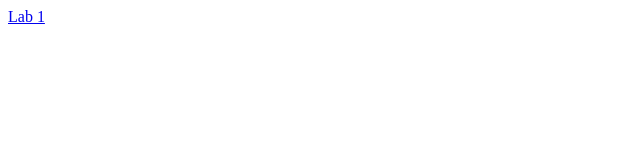
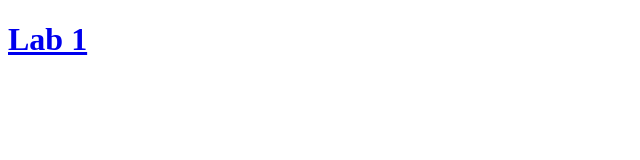
Before and after one commit to fairchildlabs/SeasonOne, a plain HTML site: page index.html in a window 1280 px wide. Shown: the whole page, without its empty margins (0-640 px from the left). Drawn offline with Linux system fonts and the light colour scheme.

Commit message:
Season One update

```diff
--- a/index.html
+++ b/index.html
@@ -7,8 +7,9 @@
 <body>
 <!-- Page content goes here -->
 
-<a href="https://fairchildlabs.com/SeasonOne/lab_1.md">Lab 1</a>
-
+<h1>
+<a href="https://fairchildlabs.org/SeasonOne/lab_1.md">Lab 1</a>
+</h1>
 
 </body>
 </html>
```
